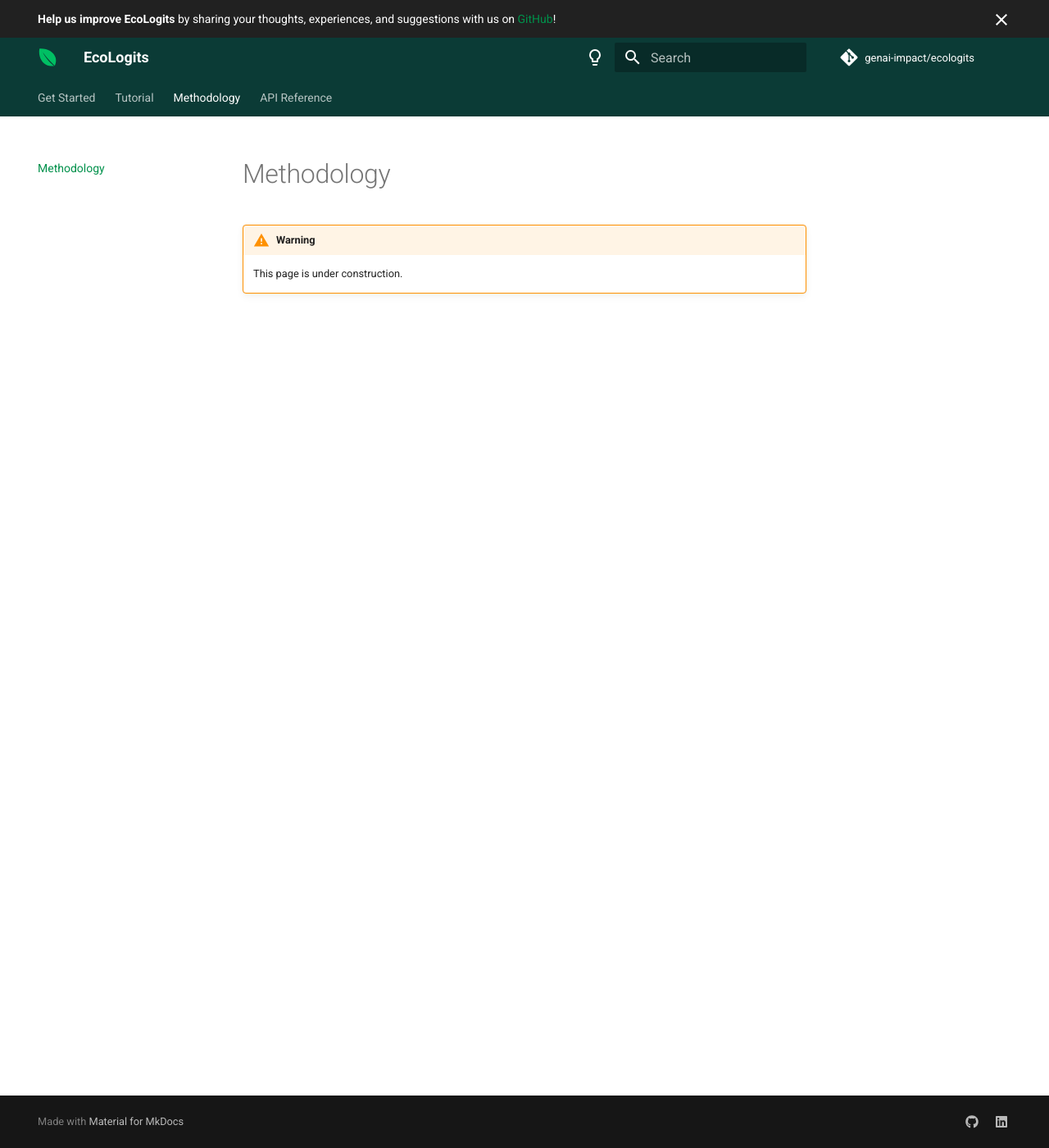
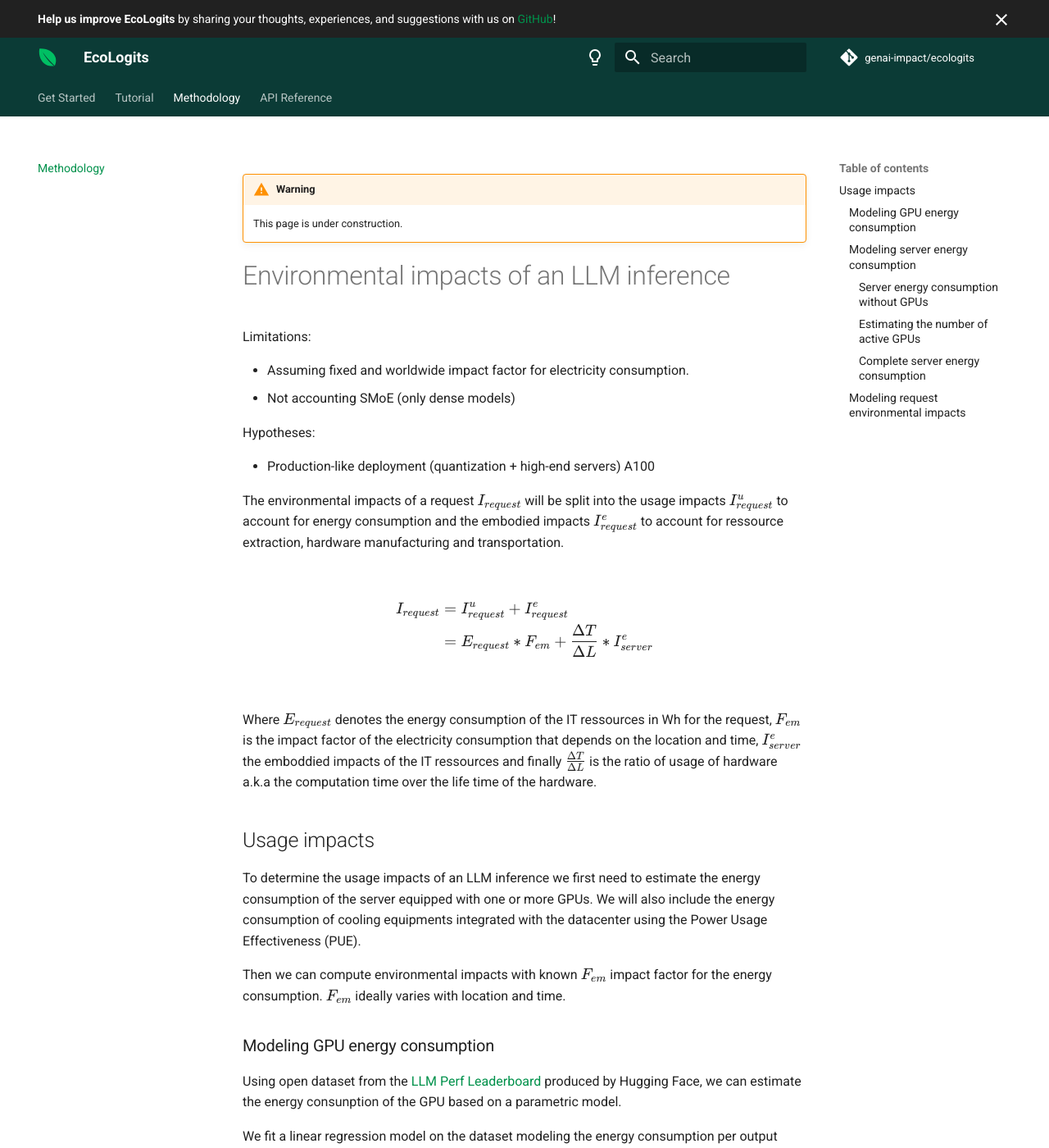
Before and after one commit to genai-impact/ecologits, an MkDocs documentation site: the page built from docs/methodology.md, in a window 1280 px wide and 1400 px high. Shown: the whole window at 82% size. Built offline with MkDocs 1.6.1 and Material for MkDocs 9.7.7, drawn with Linux system fonts in a browser that asks for light colours; comment, search, counter and statistics services are not loaded; some of the changed text lies outside the part shown.

Commit message:
docs: add usage impacts for LLM (to be completed)

```diff
--- a/docs/methodology.md
+++ b/docs/methodology.md
@@ -2,3 +2,117 @@
 !!! warning
 
     This page is under construction.
+
+
+# Environmental impacts of an LLM inference
+
+Limitations:
+
+- Assuming fixed and worldwide impact factor for electricity consumption.
+- Not accounting SMoE (only dense models)
+
+
+Hypotheses:
+
+- Production-like deployment (quantization + high-end servers) A100
+
+
+The environmental impacts of a request $I_{request}$ will be split into the usage impacts $I_{request}^u$ to account for energy consumption and the embodied impacts $I_{request}^e$ to account for ressource extraction, hardware manufacturing and transportation.
+
+$$
+\begin{equation*}
+\begin{split}
+I_{request}&=I_{request}^u  + I_{request}^e \\
+&= E_{request}*F_{em}+\frac{\Delta T}{\Delta L}*I_{server}^e
+\end{split}
+\end{equation*}
+$$
+
+Where $E_{request}$ denotes the energy consumption of the IT ressources in Wh for the request, $F_{em}$ is the impact factor of the electricity consumption that depends on the location and time, $I_{server}^e$ the emboddied impacts of the IT ressources and finally $\frac{\Delta T}{\Delta L}$  is the ratio of usage of hardware a.k.a the computation time over the life time of the hardware.
+
+
+## Usage impacts
+
+To determine the usage impacts of an LLM inference we first need to estimate the energy consumption of the server equipped with one or more GPUs. We will also include the energy consumption of cooling equipments integrated with the datacenter using the Power Usage Effectiveness (PUE).
+
+Then we can compute environmental impacts with known $F_{em}$ impact factor for the energy consumption. $F_{em}$ ideally varies with location and time.
+
+### Modeling GPU energy consumption
+
+Using open dataset from the [LLM Perf Leaderboard](https://huggingface.co/spaces/optimum/llm-perf-leaderboard) produced by Hugging Face, we can estimate the energy consunption of the GPU based on a parametric model.
+
+We fit a linear regression model on the dataset modeling the energy consumption per output token given the number of active parameters of the LLM $P_{active}$.
+
+IMAGE
+
+$$
+E_{token}(P) = \alpha * P + \beta
+$$
+
+??? info "On the LLM Perf Leaderboard dataset filtering"
+
+    We have filtered the dataset to keep relevant data points for the analysis. In particular we have applied the following conditions:
+
+    * Model number of parameters >= 7B
+    * Keep dtype set to float16
+    * GPU model is "NVIDIA A100-SXM4-80GB"
+    * No optimization
+    * 8bit and 4bit quantization excluding bitsandbytes (bnb)
+
+
+We found $\alpha=8.91e-5$ and $\beta=1.43e-3$. Then we can estimate the energy consumption of the GPU for the whole request given the number of output tokens $\#T_{out}$ and the number of active parameters $P_{active}$.
+
+$$
+E_{GPU}(\#T_{out}, P_{active}) = \#T_{out} * E_{token}(P_{active})
+$$
+
+If the model requires multiple GPUs to be loaded in VRAM the energy consumption $E_{GPU}$ will be multiplied by the number of GPUs $\#GPU$ (see bellow).
+
+
+### Modeling server energy consumption
+
+To estimate the energy consumption of the whole server we will use the previously estimated GPU energy modeling and estimate seperately the energy consumption of the server itself (without GPUs) $E_{server\\GPU}$.
+
+#### Server energy consumption without GPUs
+
+The modeling of the energy consumption of the server without GPUs we will consider a fixed power consumption $W_{server\GPU}$ during inference (or generation latency) denoted $\Delta T$. We also assume that the server hosts multiple GPUs, but not all GPUs are actively used for the target inference, so we will account for a portion of the energy consumption based on the number of active GPUs $\#GPU_{active}$.
+
+$$
+E_{server\\GPU}(\Delta T) = \Delta T * W_{server\\GPU} * \frac{\#GPU_{active}}{\#GPU_{total}}
+$$
+
+We use $W_{server\backslash GPU}=1\ kW$ and $\#GPU_{total}=8$ for a typical high-end GPU accelerated cloud instance.
+
+#### Estimating the number of active GPUs
+
+To estimate the number of active GPUs used to load the model in virtual memory we simply use divide the required memory to host the LLM for inference $M_{model}$ by the memory available on one GPU $M_{GPU}$.
+
+The required memory to host the LLM for inference is estimated based on the total number of parameters and the number of bits used for model weights related to quantization. We also apply a memory overhead of $1.2$. [REF]
+
+$$
+M_{model}(P,Q)=\frac{P*Q}{8}*1.2
+$$
+
+Then estimating the number of required GPUs, rounded up.
+
+$$
+\#GPU(P,Q,M_{GPU}) = \lceil \frac{M_{model}(P,Q)}{M_{GPU}}\rceil
+$$
+
+To stay inline with previous assumptions based on LLM Perf Leaderboard data, we use $M_{GPU}=80\ GB$ for an NVIDIA A100 80GB GPU.
+
+#### Complete server energy consumption
+
+The server energy consumption for the request including the data centre cooling equipments is thus estimated as follow.
+
+$$
+E_{server} = PUE * [E_{server\\ GPU}(\Delta T) + \#GPU * E_{GPU}(\#T_{out}, P)]
+$$
+
+We typically use a $PUE=1.2$ for a hyperscaler data centre or super-computer.
+
+### Modeling request environmental impacts
+
+For now we consider that the energy consumption of the request is equal to the previously computed server energy with PUE.
+
+$E_{request} = E_{server}$
```
